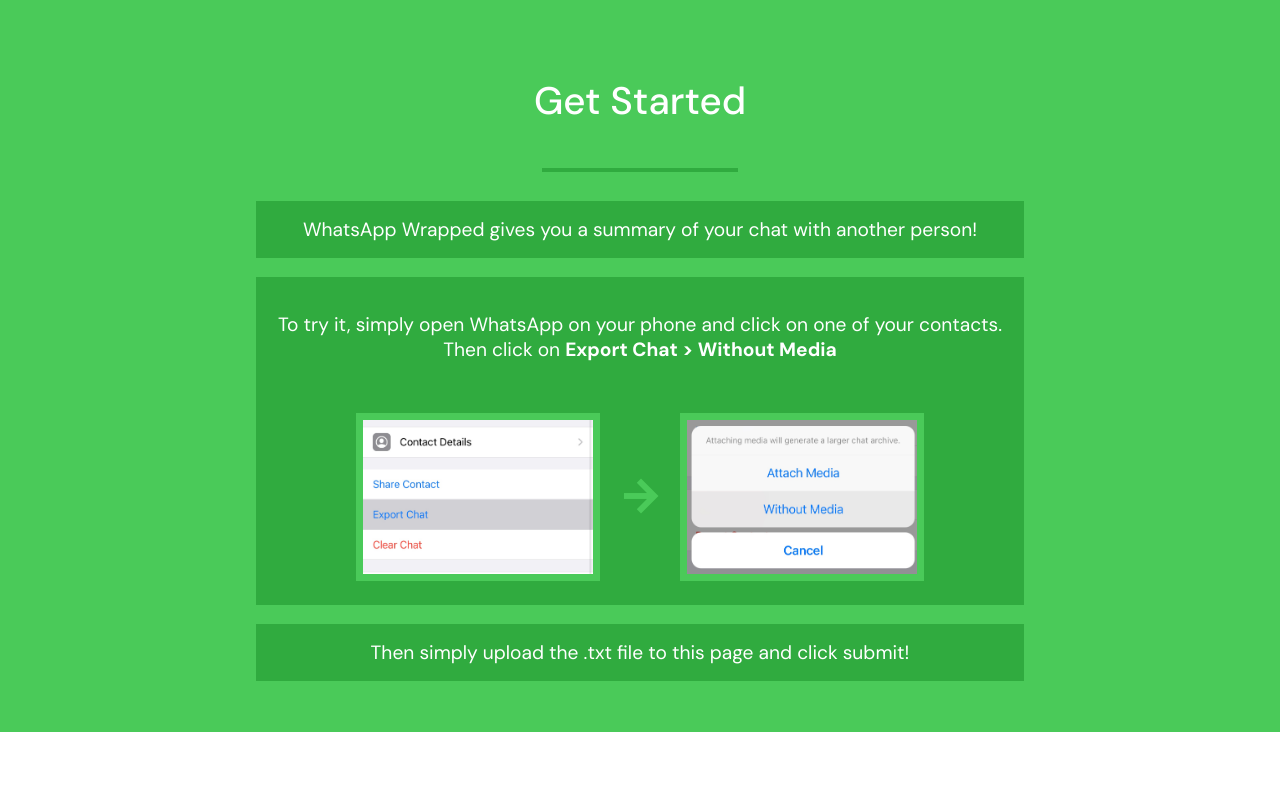
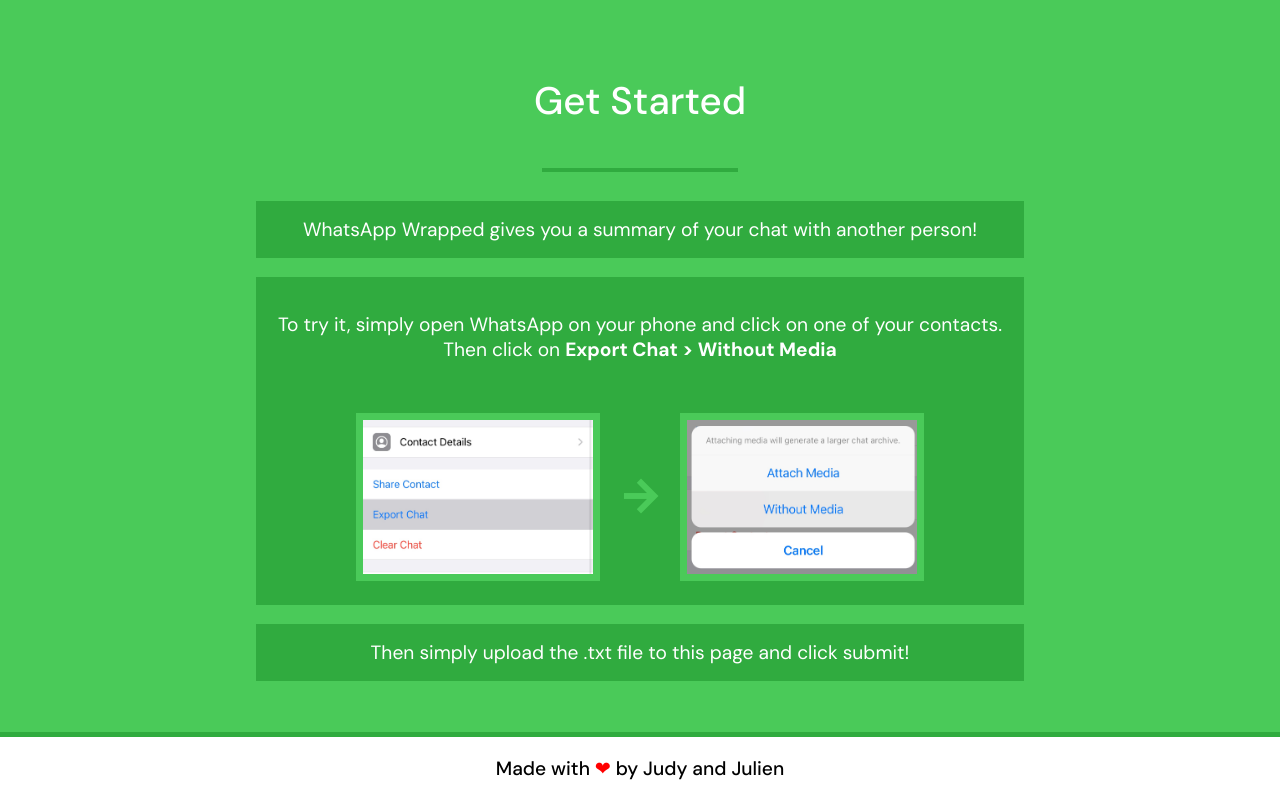
Before and after one commit to judy-n/WhatsAppWrapped, a website: page index.html in a window 1280 px wide. Shown: the part 1248-2048 px from the top of the page. Before the commit the page ends 1980 px from the top, so only its background shows below. Drawn offline with nearby package versions, Linux system fonts and the light colour scheme.

Commit message:
Add cute footer

```diff
--- a/index.html
+++ b/index.html
@@ -70,5 +70,8 @@
   </div>
 
 </div>
+<footer>
+  <p>Made with <span id="heart">❤</span> by <a target="_blank" href="https://judyn.me/">Judy</a> and <a target="_blank" href="https://www.julienbl.me/">Julien</a></p>
+</footer>
 </body>
 </html>
--- a/static/index.css
+++ b/static/index.css
@@ -311,3 +311,26 @@
 #tooltip[data-popper-placement^='right'] > #p-arrow {
   left: -4px;
 }
+
+footer {
+  width: 100%;
+  border-top: solid 5px #30ab3f;
+  display: grid;
+  place-items: center;
+  font-weight: 500;
+}
+
+
+#heart {
+  color: red;
+}
+
+footer a {
+  text-decoration: none;
+  color: black;
+}
+footer a:hover{
+  text-decoration-line: underline;
+  text-decoration-color: green;
+  text-decoration-thickness: 3px;
+}
```
